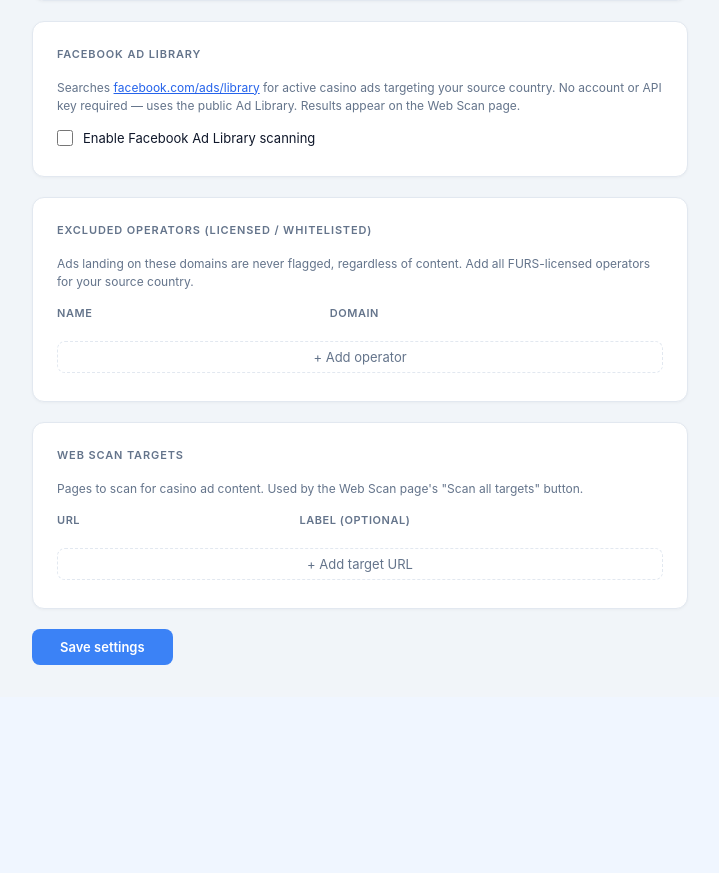
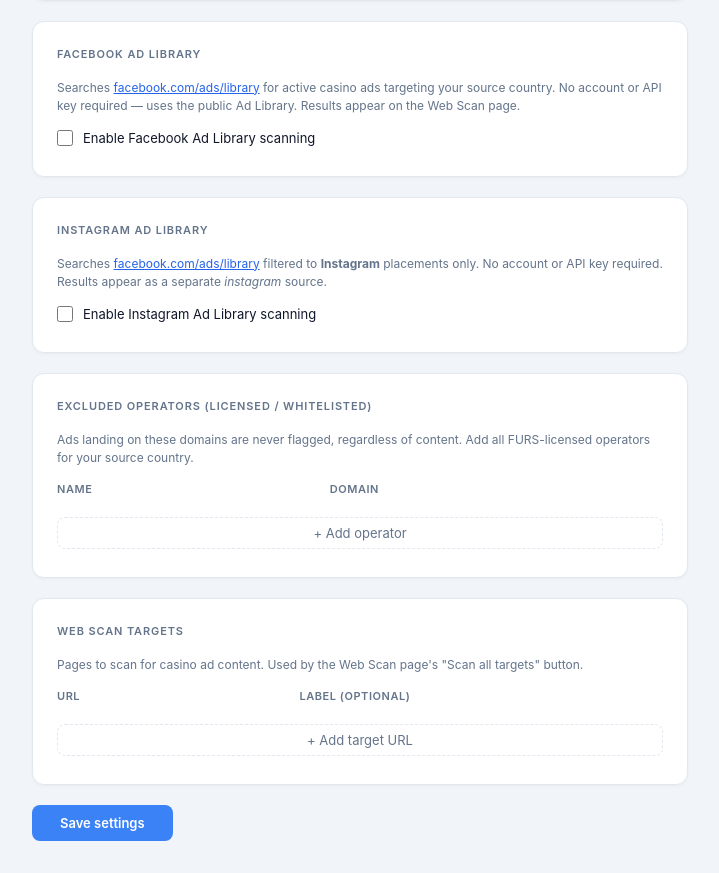
Before and after one commit to MarkoO81/casino-ad-classifier, a Flask app: page /settings in a window 1280 px wide. Shown: the part 672-1545 px from the top of the page, without its empty margins (280-999 px from the left). Before the commit the page ends 1337 px from the top, so only its background shows below. Run offline with Flask 3, Linux system fonts and the light colour scheme; lists and menus that the app fills with data are empty.

Commit message:
Add Instagram Ad Library as separate source
New instagram_scanner.py wraps facebook_scanner with publisher_platforms[]=INSTAGRAM
filter. Toggle in Settings, separate section in Web Scan page, and
instagram source flows through scheduler into dashboard charts.

Co-Authored-By: Claude Sonnet 4.6 <noreply@anthropic.com>

```diff
--- a/app.py
+++ b/app.py
@@ -212,6 +212,7 @@ def scan():
     scanned_urls = []
     google_results = []
     facebook_results = []
+    instagram_results = []
 
     if request.method == "POST":
         persona_name = request.form.get("scan_persona", "").strip()
@@ -244,6 +245,11 @@ def scan():
             raw_fb = scan_facebook_library(country)
             facebook_results = _classify_google_results(raw_fb)
 
+        if settings.get("instagram_library_enabled"):
+            from src.instagram_scanner import scan_instagram_library
+            raw_ig = scan_instagram_library(country)
+            instagram_results = _classify_google_results(raw_ig)
+
     personas = persona_mod.list_personas()
     return render_template("scan.html",
                            results=scan_results,
@@ -254,6 +260,8 @@ def scan():
                            google_enabled=settings.get("google_transparency_enabled", False),
                            facebook_results=facebook_results,
                            facebook_enabled=settings.get("facebook_library_enabled", False),
+                           instagram_results=instagram_results,
+                           instagram_enabled=settings.get("instagram_library_enabled", False),
                            personas=personas,
                            selected_persona=request.form.get("scan_persona", ""))
 
@@ -267,6 +275,7 @@ def settings():
         data["source_country"]             = request.form.get("source_country", "SI").strip().upper()
         data["google_transparency_enabled"]  = "1" in request.form.getlist("google_transparency_enabled")
         data["facebook_library_enabled"]     = "1" in request.form.getlist("facebook_library_enabled")
+        data["instagram_library_enabled"]    = "1" in request.form.getlist("instagram_library_enabled")
         data["scan_interval"]               = request.form.get("scan_interval", "off")
 
         names   = request.form.getlist("op_name")
--- a/src/config.py
+++ b/src/config.py
@@ -12,6 +12,7 @@ DEFAULTS = {
     "scan_targets": [],
     "google_transparency_enabled": False,
     "facebook_library_enabled": False,
+    "instagram_library_enabled": False,
     "scan_interval": "off",
 }
 
--- a/src/facebook_scanner.py
+++ b/src/facebook_scanner.py
@@ -35,8 +35,8 @@ _CONSENT_SELECTORS = [
 ]
 
 
-def _build_url(query: str, country: str) -> str:
-    return _LIBRARY_URL + "?" + urlencode({
+def _build_url(query: str, country: str, platform: str = "") -> str:
+    base = _LIBRARY_URL + "?" + urlencode({
         "active_status": "active",
         "ad_type":        "all",
         "country":        country,
@@ -44,6 +44,9 @@ def _build_url(query: str, country: str) -> str:
         "search_type":    "keyword_unordered",
         "media_type":     "all",
     })
+    if platform:
+        base += f"&publisher_platforms[]={platform}"
+    return base
 
 
 def _try_accept_consent(page) -> bool:
@@ -60,9 +63,10 @@ def _try_accept_consent(page) -> bool:
     return False
 
 
-def scan_facebook_library(country: str = "SI") -> list[dict]:
+def scan_facebook_library(country: str = "SI", platform: str = "") -> list[dict]:
     """Scrape Facebook Ad Library for casino-related active ads.
 
+    Pass platform="INSTAGRAM" to restrict to Instagram placements.
     Returns same record format as browser.scrape_transparency():
     [{ query, search_url, country, ads: [{advertiser, text, url}], error, js_required }]
     """
@@ -70,13 +74,14 @@ def scan_facebook_library(country: str = "SI") -> list[dict]:
         from playwright.sync_api import sync_playwright
     except ImportError:
         return [
-            {"query": q, "search_url": _build_url(q, country),
+            {"query": q, "search_url": _build_url(q, country, platform),
              "country": country, "ads": [], "error": "playwright not installed", "js_required": False}
             for q in _FB_QUERIES
         ]
 
     results = []
-    logger.info("Facebook Ad Library scrape — country=%s, queries=%d", country, len(_FB_QUERIES))
+    plat_label = f" platform={platform}" if platform else ""
+    logger.info("Facebook Ad Library scrape — country=%s%s, queries=%d", country, plat_label, len(_FB_QUERIES))
 
     try:
         with sync_playwright() as p:
@@ -103,7 +108,7 @@ def scan_facebook_library(country: str = "SI") -> list[dict]:
                 consent_page.close()
 
             for query in _FB_QUERIES:
-                search_url = _build_url(query, country)
+                search_url = _build_url(query, country, platform)
                 record = {
                     "query":      query,
                     "search_url": search_url,
@@ -211,7 +216,7 @@ def scan_facebook_library(country: str = "SI") -> list[dict]:
     except Exception as e:
         logger.error("Facebook Ad Library scrape failed: %s", e)
         results = [
-            {"query": q, "search_url": _build_url(q, country),
+            {"query": q, "search_url": _build_url(q, country, platform),
              "country": country, "ads": [], "error": str(e), "js_required": False}
             for q in _FB_QUERIES
         ]
--- a/src/scheduler.py
+++ b/src/scheduler.py
@@ -89,6 +89,12 @@ def _run_scan():
         raw_fb = scan_facebook_library(settings.get("source_country", "SI"))
         all_results.extend(_classify_raw_ads(raw_fb, "facebook", ts))
         sources.add("facebook")
+
+    if settings.get("instagram_library_enabled"):
+        from src.instagram_scanner import scan_instagram_library
+        raw_ig = scan_instagram_library(settings.get("source_country", "SI"))
+        all_results.extend(_classify_raw_ads(raw_ig, "instagram", ts))
+        sources.add("instagram")
 
     def _counts(subset):
         return {
--- a/templates/settings.html
+++ b/templates/settings.html
@@ -247,6 +247,23 @@
       </label>
     </div>
 
+    <!-- Instagram Ad Library -->
+    <div class="section">
+      <h2>Instagram Ad Library</h2>
+      <p class="hint" style="margin-bottom:14px;">
+        Searches <a href="https://www.facebook.com/ads/library/" target="_blank" style="color:var(--blue-text);">facebook.com/ads/library</a>
+        filtered to <strong>Instagram</strong> placements only.
+        No account or API key required. Results appear as a separate <em>instagram</em> source.
+      </p>
+      <label style="display:flex;align-items:center;gap:10px;cursor:pointer;font-weight:400;">
+        <input type="hidden" name="instagram_library_enabled" value="0">
+        <input type="checkbox" name="instagram_library_enabled" value="1"
+               {{ 'checked' if settings.instagram_library_enabled }}
+               style="width:16px;height:16px;cursor:pointer;margin:0;accent-color:var(--blue);">
+        Enable Instagram Ad Library scanning
+      </label>
+    </div>
+
     <!-- Excluded operators -->
     <div class="section">
       <h2>Excluded operators (licensed / whitelisted)</h2>
```
Also changed, not shown: src/instagram_scanner.py (added, +13 -0 lines), templates/scan.html (+79 -0 lines).
